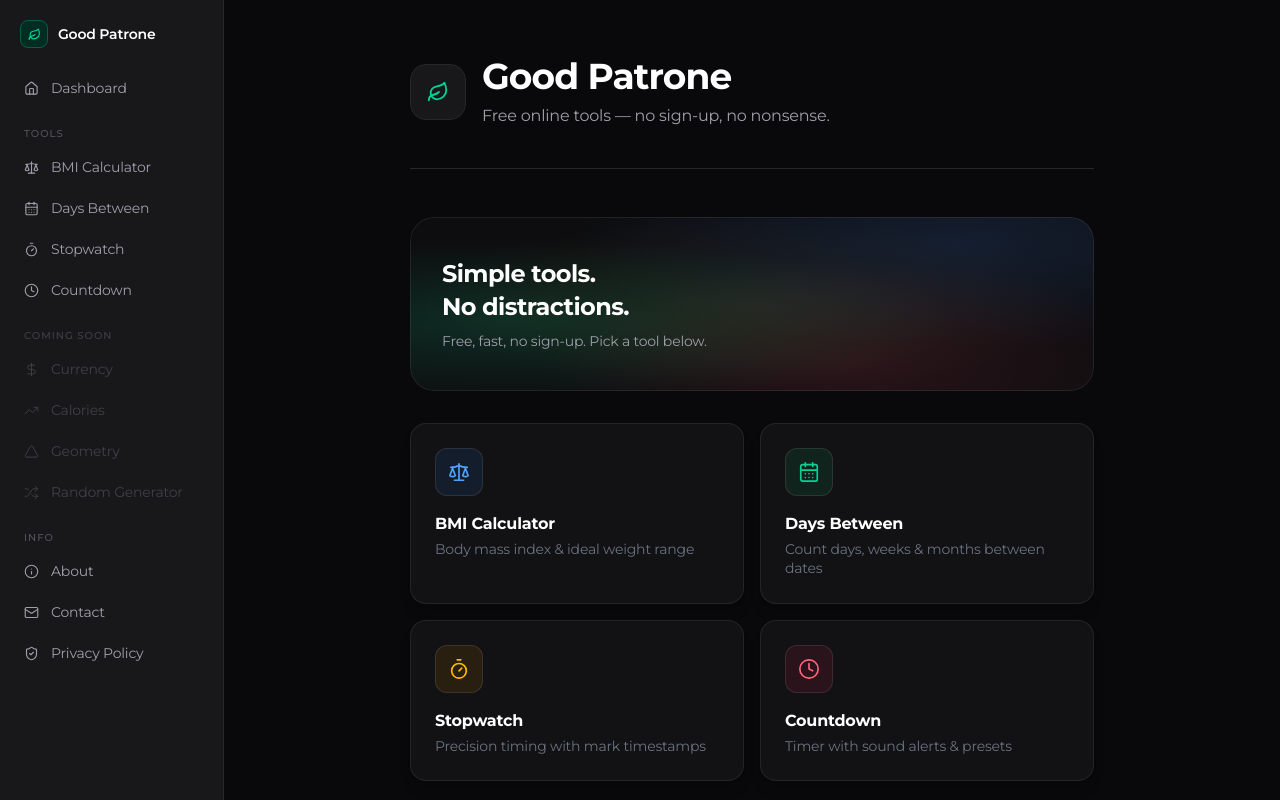
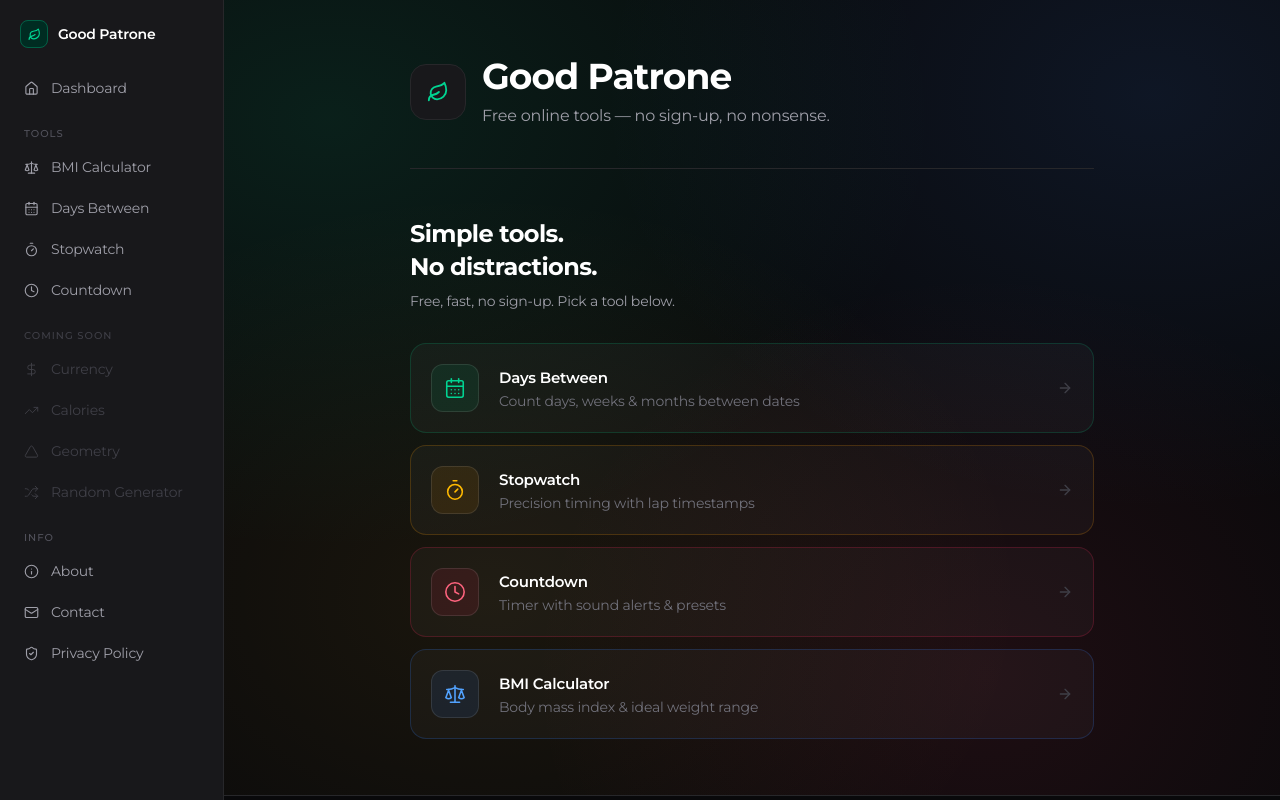
Before and after one commit to cinas99/goodpatrone, a Next.js app: page / in a window 1280 px wide. Shown: the top 800 px of the page. Built offline with nearby package versions, Linux system fonts and the light colour scheme.

Commit message:
BMI to last position

```diff
--- a/app/page.tsx
+++ b/app/page.tsx
@@ -1,7 +1,7 @@
 import type { Metadata } from 'next';
 import ToolWrapper from './components/ToolWrapper';
 import Link from 'next/link';
-import { Scale, CalendarDays, Leaf, Timer, Clock } from 'lucide-react';
+import { Scale, CalendarDays, Leaf, Timer, Clock, ArrowRight } from 'lucide-react';
 
 export const metadata: Metadata = {
   title: 'Free Online Tools – BMI, Date Calculator, Stopwatch & Timer',
@@ -11,31 +11,26 @@ export const metadata: Metadata = {
 
 const tools = [
   {
-    href: '/bmi',
-    label: 'BMI Calculator',
-    Icon: Scale,
-    desc: 'Body mass index & ideal weight range',
-    accent: 'text-blue-400',
-    bg: 'bg-blue-500/10',
-    ring: 'group-hover:border-blue-500/40 group-hover:shadow-blue-500/10',
-  },
-  {
     href: '/days',
     label: 'Days Between',
     Icon: CalendarDays,
     desc: 'Count days, weeks & months between dates',
     accent: 'text-emerald-400',
     bg: 'bg-emerald-500/10',
-    ring: 'group-hover:border-emerald-500/40 group-hover:shadow-emerald-500/10',
+    border: 'border-emerald-500/20',
+    hoverBorder: 'hover:border-emerald-500/40',
+    glow: 'hover:shadow-emerald-500/10',
   },
   {
     href: '/stopwatch',
     label: 'Stopwatch',
     Icon: Timer,
-    desc: 'Precision timing with mark timestamps',
+    desc: 'Precision timing with lap timestamps',
     accent: 'text-amber-400',
     bg: 'bg-amber-500/10',
-    ring: 'group-hover:border-amber-500/40 group-hover:shadow-amber-500/10',
+    border: 'border-amber-500/20',
+    hoverBorder: 'hover:border-amber-500/40',
+    glow: 'hover:shadow-amber-500/10',
   },
   {
     href: '/countdown',
@@ -44,52 +39,75 @@ const tools = [
     desc: 'Timer with sound alerts & presets',
     accent: 'text-rose-400',
     bg: 'bg-rose-500/10',
-    ring: 'group-hover:border-rose-500/40 group-hover:shadow-rose-500/10',
+    border: 'border-rose-500/20',
+    hoverBorder: 'hover:border-rose-500/40',
+    glow: 'hover:shadow-rose-500/10',
+  },
+  {
+    href: '/bmi',
+    label: 'BMI Calculator',
+    Icon: Scale,
+    desc: 'Body mass index & ideal weight range',
+    accent: 'text-blue-400',
+    bg: 'bg-blue-500/10',
+    border: 'border-blue-500/20',
+    hoverBorder: 'hover:border-blue-500/40',
+    glow: 'hover:shadow-blue-500/10',
   },
 ];
 
 export default function HomePage() {
   return (
+    <div
+      style={{
+        minHeight: '100%',
+        background: `
+          radial-gradient(ellipse at 10% 15%, rgba(16,185,129,0.13) 0%, transparent 45%),
+          radial-gradient(ellipse at 88% 12%, rgba(59,130,246,0.11) 0%, transparent 42%),
+          radial-gradient(ellipse at 72% 85%, rgba(244,63,94,0.09) 0%, transparent 42%),
+          radial-gradient(ellipse at 25% 75%, rgba(251,191,36,0.07) 0%, transparent 48%)
+        `,
+      }}
+    >
       <ToolWrapper
         title="Good Patrone"
         subtitle="Free online tools — no sign-up, no nonsense."
         icon={<Leaf size={22} className="text-emerald-400" />}
         adSlot="home"
       >
-      {/* Hero banner */}
-      <div className="relative rounded-3xl overflow-hidden mb-8 px-8 py-10">
-        {/* Mesh gradient blobs */}
-        <div className="absolute inset-0" style={{
-          background: `
-            radial-gradient(ellipse at 15% 60%, rgba(16,185,129,0.18) 0%, transparent 55%),
-            radial-gradient(ellipse at 80% 15%, rgba(59,130,246,0.14) 0%, transparent 50%),
-            radial-gradient(ellipse at 65% 85%, rgba(244,63,94,0.12) 0%, transparent 50%),
-            radial-gradient(ellipse at 50% 50%, rgba(251,191,36,0.06) 0%, transparent 70%)
-          `
-        }} />
-        <div className="absolute inset-0 bg-white/[0.02] rounded-3xl border border-white/8" />
-        <div className="relative z-10 space-y-2">
+        {/* Headline */}
+        <div className="mb-8">
           <p className="text-2xl font-black text-white tracking-tight leading-snug">
             Simple tools.<br />No distractions.
           </p>
-          <p className="text-sm text-zinc-400">Free, fast, no sign-up. Pick a tool below.</p>
-        </div>
+          <p className="text-sm text-zinc-400 mt-2">Free, fast, no sign-up. Pick a tool below.</p>
         </div>
 
-      <div className="grid grid-cols-1 sm:grid-cols-2 gap-4">
-        {tools.map(({ href, label, Icon, desc, accent, bg, ring }) => (
-          <Link key={href} href={href}
-            className={`group flex flex-col gap-4 p-6 rounded-2xl bg-white/4 border border-white/8 hover:bg-white/7 transition-all duration-200 shadow-lg hover:shadow-xl ${ring}`}>
-            <div className={`w-12 h-12 rounded-xl ${bg} border border-white/10 flex items-center justify-center`}>
-              <Icon size={22} className={accent} strokeWidth={1.8} />
+        {/* Tool rows */}
+        <div className="flex flex-col gap-3">
+          {tools.map(({ href, label, Icon, desc, accent, bg, border, hoverBorder, glow }) => (
+            <Link
+              key={href}
+              href={href}
+              className={`group flex items-center gap-5 p-5 rounded-2xl bg-white/[0.03] border ${border} ${hoverBorder} hover:bg-white/[0.06] hover:shadow-lg ${glow} transition-all duration-200`}
+            >
+              <div className={`w-12 h-12 rounded-xl ${bg} border border-white/10 flex items-center justify-center flex-shrink-0`}>
+                <Icon size={22} className={accent} strokeWidth={1.7} />
               </div>
-            <div>
-              <div className={`font-bold text-white text-base group-hover:${accent} transition-colors`}>{label}</div>
-              <div className="text-gray-500 text-sm mt-1 leading-snug">{desc}</div>
+              <div className="flex-1 min-w-0">
+                <div className={`font-semibold text-white text-[15px] group-hover:${accent} transition-colors`}>
+                  {label}
                 </div>
+                <div className="text-zinc-500 text-sm mt-0.5 leading-snug">{desc}</div>
+              </div>
+              <ArrowRight
+                size={16}
+                className="text-zinc-700 group-hover:text-zinc-400 group-hover:translate-x-0.5 transition-all flex-shrink-0"
+              />
             </Link>
           ))}
         </div>
       </ToolWrapper>
+    </div>
   );
 }
```
Lines whose indentation alone changed are shown as unchanged.
